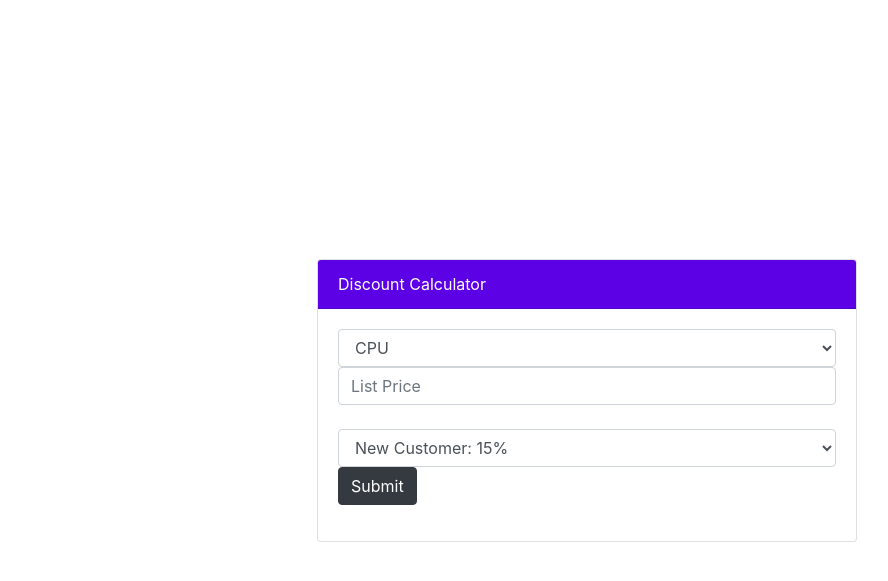
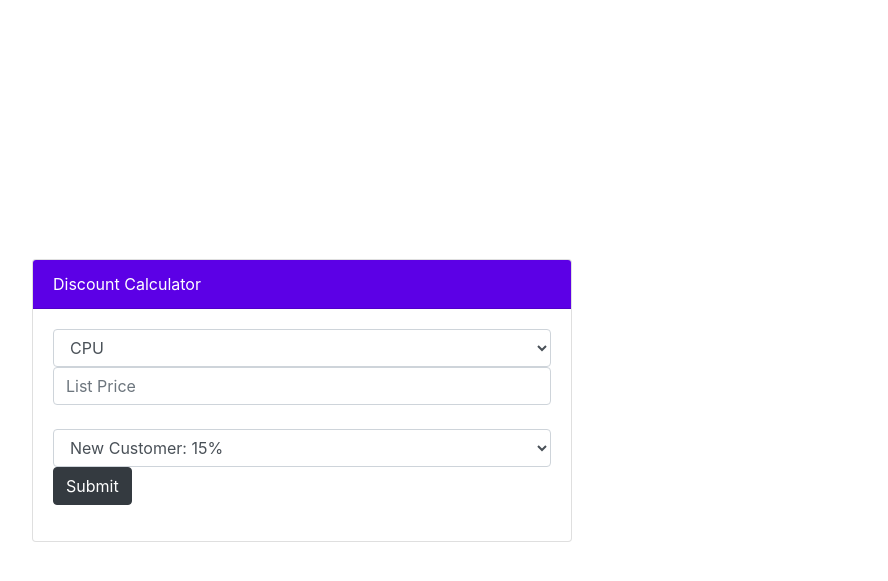
Before and after one commit to OTCCIS239/product-discount-ShiroKitty, a PHP site: page / in a window 1280 px wide. Shown: the top 581 px of the page, without its empty margins (338-1226 px from the left). Run offline with PHP 8.4, Linux system fonts and the light colour scheme; some libraries are stand-ins or nearby versions.

Commit message:
Centers Calculator

```diff
--- a/index.php
+++ b/index.php
@@ -1,4 +1,3 @@
-
 
 <?php
 
@@ -77,6 +76,7 @@ $coupons = [
 
                     </div>
                 </div>
+                <div class="col-sm"></div>
             </div>
         </div>
         <!-- Optional JavaScript -->
```
